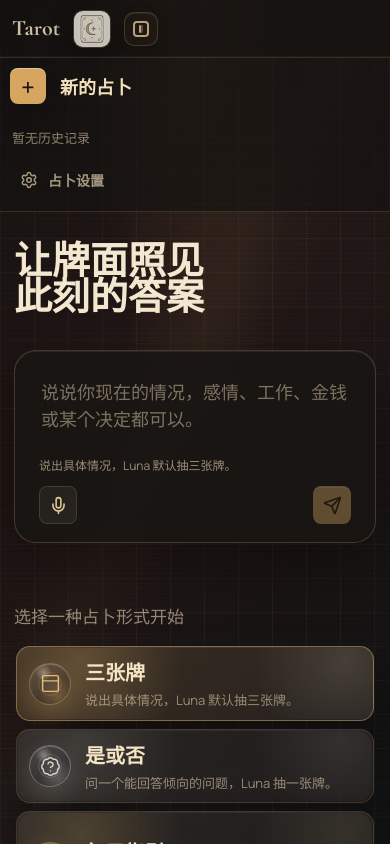
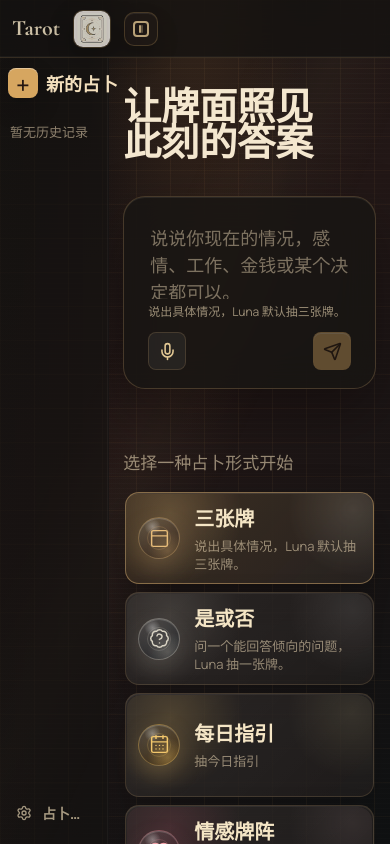
Before and after one commit to liuxianyi/tarot-voice-mvp, a Next.js app: page / in a window 390 px wide. Built offline with nearby package versions, Linux system fonts and the light colour scheme.

Commit message:
Keep mobile history as sidebar

```diff
--- a/app/globals.css
+++ b/app/globals.css
@@ -2572,30 +2572,49 @@ code {
   }
 
   .app-workspace {
-    grid-template-columns: 1fr;
-    overflow-y: auto;
+    grid-template-columns: clamp(88px, 28vw, 150px) minmax(0, 1fr);
+    overflow: hidden;
   }
 
   .history-sidebar {
-    min-height: auto;
-    border-right: 0;
-    border-bottom: 1px solid rgba(231, 188, 122, 0.16);
-    padding: 10px;
+    min-height: 0;
+    border-right: 1px solid rgba(28, 32, 38, 0.1);
+    border-bottom: 0;
+    padding: 10px 8px;
   }
 
   .history-settings {
     margin-bottom: 0;
+    padding: 0 8px;
   }
 
   .history-list {
-    display: flex;
-    overflow-x: auto;
+    display: grid;
+    overflow-x: hidden;
+    overflow-y: auto;
     padding-bottom: 2px;
   }
 
   .history-item {
-    width: 180px;
-    flex: 0 0 auto;
+    width: auto;
+    flex: initial;
+    padding: 9px 8px;
+  }
+
+  .history-new {
+    gap: 8px;
+  }
+
+  .history-new span {
+    width: 30px;
+    height: 30px;
+  }
+
+  .history-new strong,
+  .history-settings span {
+    overflow: hidden;
+    text-overflow: ellipsis;
+    white-space: nowrap;
   }
 
   .chat-header {
```
Also changed, not shown: 1 other file (tests, documents, lock files or other folders).
